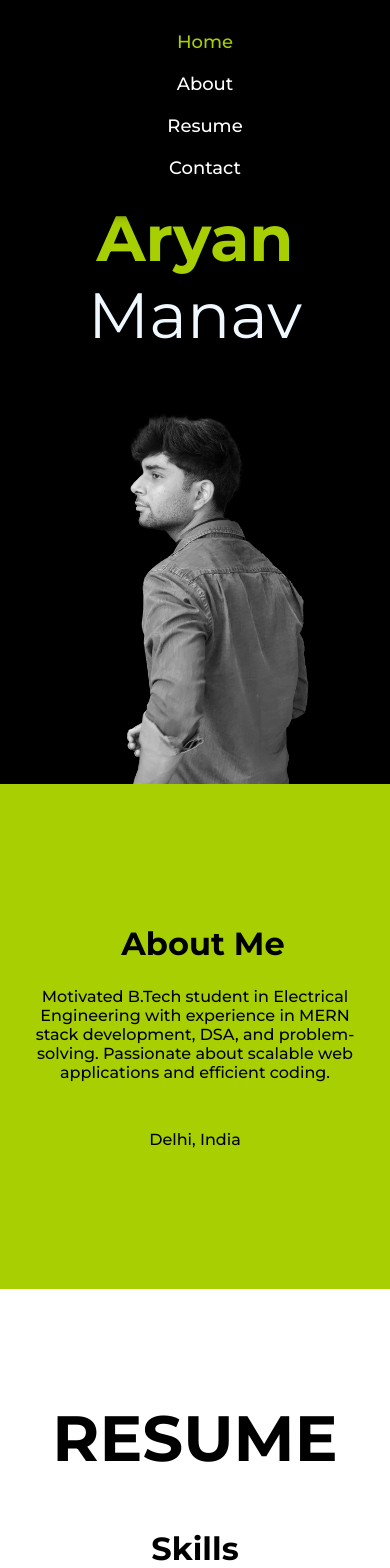
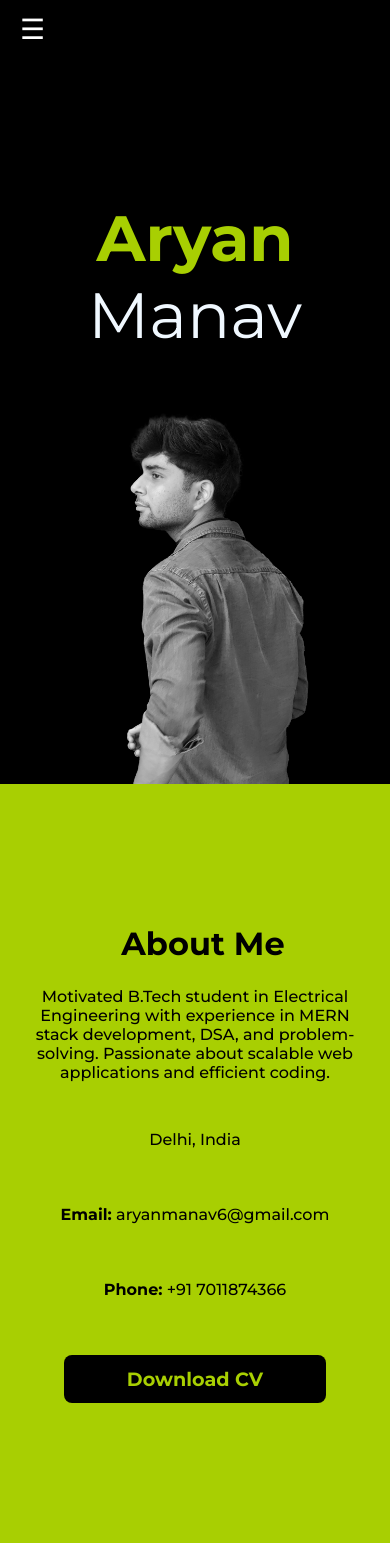
Before and after one commit to AryanManav/MyPortfolio, a React (Vite) app in the folder MyPortfolio/: page / in a window 390 px wide. Shown: the top 1568 px of the page. Built offline with nearby package versions, Linux system fonts and the light colour scheme; a web font is replaced by a local one.

Commit message:
fourth commit

```diff
--- a/MyPortfolio/src/components/About.css
+++ b/MyPortfolio/src/components/About.css
@@ -48,15 +48,41 @@
   }
 
   .about a {
-    color: black;
+    color: #a8cf02;
     text-decoration: none;
     transition: color 0.3s ease;
   }
 
   .about a:hover {
-    color: #1600fb;
+    color: #000000;
     text-decoration: underline;
   }
+
+  .cv-button {
+    display: inline-block;
+    margin: 1.5rem 3rem;
+    padding: 12px 20px;
+    font-size: 1.2rem;
+    font-weight: bold;
+    /* color: #a8cf02; */
+    background-color: #000000;
+    border: none;
+    border-radius: 8px;
+    text-align: center;
+    text-decoration: none;
+    transition: background-color 0.3s ease, transform 0.2s ease;
+  }
+
+  .cv-button:hover {
+    background-color: #ffffff;
+    transition: background-color 0.3s ease, transform 0.2s ease;
+    /* transform: scale(1.05); */
+  }
+
+  .cv-button:active {
+    transform: scale(0.99);
+  }
+
 
   @media (max-width: 768px) {
     .about {
@@ -127,3 +153,33 @@
     font-size: 1.2rem;
 }
 }
+
+/* Contact Details */
+.contact-details {
+  /* padding-left: 3rem; */
+  font-size: 1rem;
+}
+
+.contact-details p {
+  margin: 0.5rem 0;
+}
+
+.contact-details a {
+  color: #000000;
+  /* font-weight: bold; */
+  text-decoration: none;
+  transition: color 0.3s ease;
+}
+
+.contact-details a:hover {
+  /* color: white; */
+  text-decoration: underline;
+}
+
+/* Responsive Design */
+@media (max-width: 768px) {
+  .contact-details {
+    padding-left: 0;
+    text-align: center;
+  }
+}
--- a/MyPortfolio/src/components/About.jsx
+++ b/MyPortfolio/src/components/About.jsx
@@ -1,7 +1,7 @@
-import React from 'react'
-import "./About.css"
-import aryan from "./aryan.jpg"
-
+import React from 'react';
+import "./About.css";
+import aryan from "./aryan.jpg";
+import cv from "./Aryan-CV.pdf"; // Ensure you have the CV file in the correct path
 
 const About = () => {
   return (
@@ -17,12 +17,15 @@ const About = () => {
             Passionate about scalable web applications and efficient coding.
           </p>
           <p className="smallinfo">Delhi, India</p>
-
+          <div className="contact-details">
+            <p><strong>Email:</strong> <a href="aryanmanav6@gmail.com">aryanmanav6@gmail.com</a></p>
+            <p><strong>Phone:</strong> <a href="tel:+7011874366">+91 7011874366</a></p>
           </div>
-
+          <a href={cv} download="Aryan_Manav_CV.pdf" className="cv-button">Download CV</a>
         </div>
       </div>
-  )
-}
+    </div>
+  );
+};
 
-export default About
+export default About;
--- a/MyPortfolio/src/components/Navbar.css
+++ b/MyPortfolio/src/components/Navbar.css
@@ -70,66 +70,44 @@
   width: 100%;
 }
 
-/* Responsive Design for Smaller Screens */
+/* Hamburger Menu */
+.hamburger {
+  display: none;
+  font-size: 28px;
+  color: white;
+  cursor: pointer;
+}
+
+/* Responsive Design for Hamburger Menu */
 @media (max-width: 768px) {
-  .nav {
-    flex-direction: column;
-    padding: 15px 10px;
+  .hamburger {
+    display: block;
   }
 
   .nav ul {
+    display: none;
     flex-direction: column;
-    align-items: center;
-    gap: 15px;
+    width: 100%;
+    position: absolute;
+    top: 60px;
+    left: 0;
+    background: rgba(0, 0, 0, 0.9);
+    padding: 10px 0;
+    text-align: center;
+  }
+
+  .nav ul.open {
+    display: flex;
+  }
+
+  .nav li {
+    width: 100%;
   }
 
   .nav a {
+    display: block;
+    padding: 15px;
     font-size: 18px;
   }
+
 }
-
-
-.nav ul {
-    list-style: none;
-    display: flex;
-    gap: 20px;
-    padding: 0;
-  }
-
-  .nav a {
-    position: relative;
-    text-decoration: none;
-    font-size: 18px;
-    /* font-weight: bold; */
-    color: white;
-    transition: color 0.3s ease;
-  }
-
-  .nav a::after {
-    content: "";
-    position: absolute;
-    width: 100%;
-    height: 3px;
-    bottom: -5px;
-    left: 0;
-    background-color: #a8cf02;
-    transform: scaleX(0);
-    transition: transform 0.3s ease-out;
-  }
-
-  .nav a:hover {
-    color: #a8cf02;
-  }
-
-  .nav a:hover::after {
-    transform: scaleX(1);
-  }
-
-/* Active Link Styling */
-.nav a.active {
-    color: #a8cf02;
-}
-
-.nav a.active::after {
-    width: 100%;
-}
--- a/MyPortfolio/src/components/Navbar.jsx
+++ b/MyPortfolio/src/components/Navbar.jsx
@@ -3,10 +3,14 @@ import "./Navbar.css";
 
 const Navbar = () => {
   const [activeLink, setActiveLink] = useState("#home"); // Default active section
+  const [menuOpen, setMenuOpen] = useState(false); // State to toggle menu
 
   return (
     <nav className="nav">
-      <ul>
+      <div className="hamburger" onClick={() => setMenuOpen(!menuOpen)}>
+        &#9776;
+      </div>
+      <ul className={menuOpen ? "open" : ""}>
         <li>
           <a
             href="#home"
```
Also changed, not shown: MyPortfolio/src/components/Home.css (line endings or trailing spaces), 1 other file (tests, documents, lock files or other folders). Lines whose indentation alone changed are shown as unchanged.
